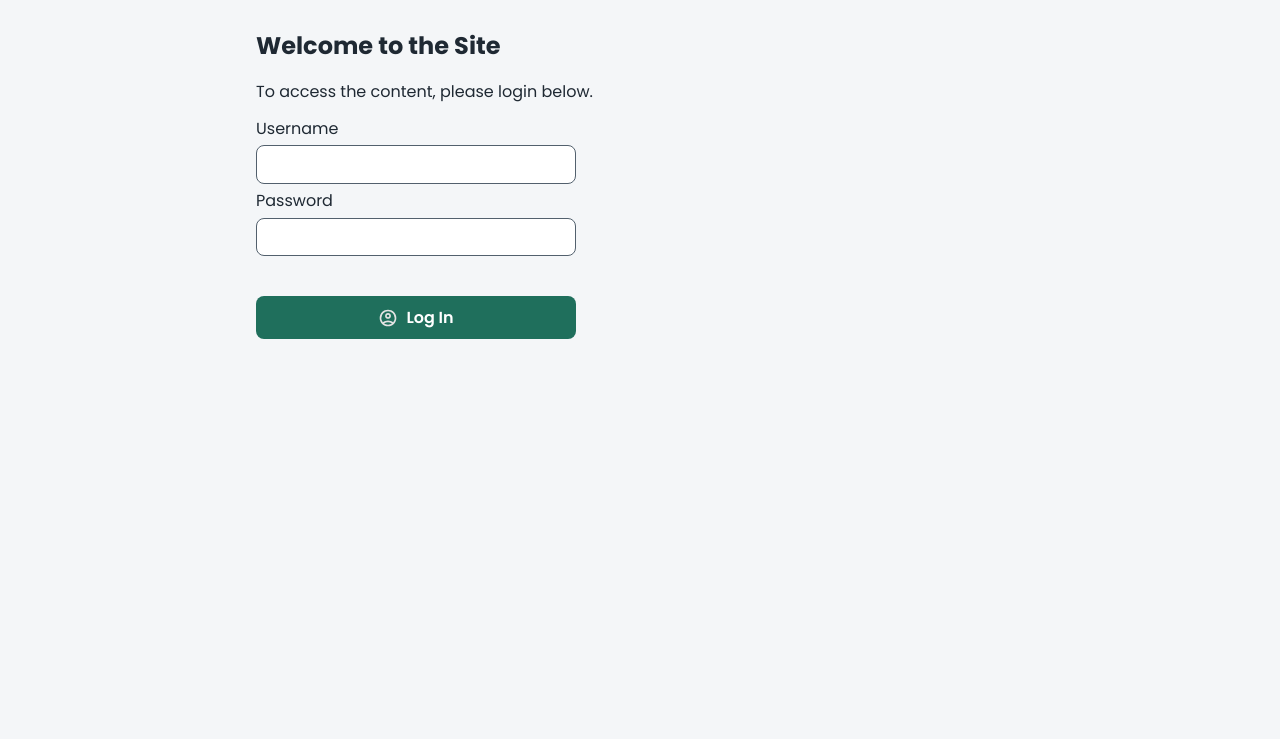
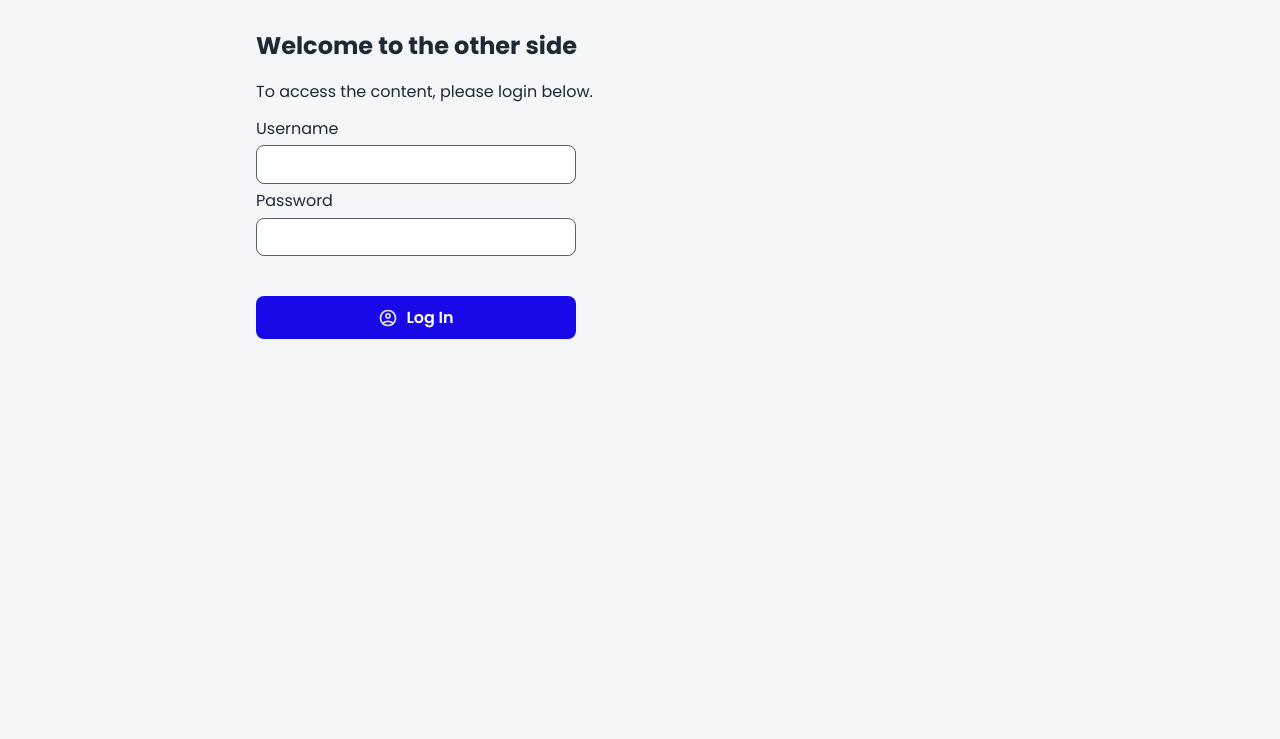
Before and after one commit to Line0014/fetch-assignment, a plain HTML site: page index.html in a window 1280 px wide. Shown: the part 61-800 px from the top of the page. Drawn offline with Linux system fonts and the light colour scheme.

Commit message:
edited colours and html

```diff
--- a/css/main.css
+++ b/css/main.css
@@ -3,9 +3,9 @@
 :root {
   --bg: #f4f6f8;
   --surface: #ffffff;
-  --header: #2c3e50;
+  --header: #ec0000;
   --text: #1f2933;
-  --accent: #1f6f5c;
+  --accent: #1809e8;
   --muted: #52606d;
   --radius: 0.5rem;
   --space: 1rem;
--- a/index.html
+++ b/index.html
@@ -25,7 +25,7 @@
     </header>
     <main>
       <section id="authentication">
-        <h2>Welcome to the Site</h2>
+        <h2>Welcome to the other side</h2>
         <p>To access the content, please login below.</p>
         <form id="login_form">
           <label for="username">Username</label>
```
